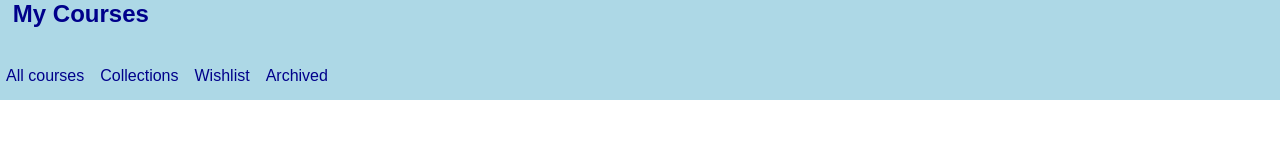
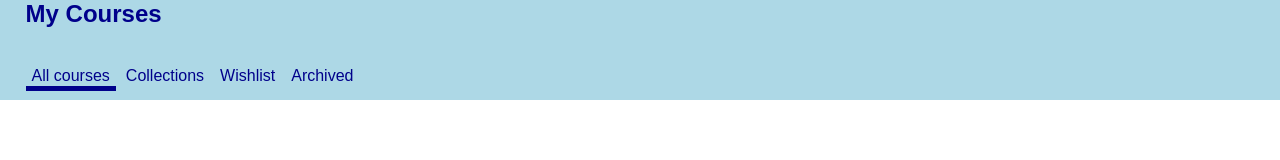
Before and after one commit to megan-reardon/nav-solo-challenge, a plain HTML site: page index.html in a window 1280 px wide. Both pictures are taken after a click on the button "All courses". Drawn offline with Linux system fonts and the light colour scheme.

Commit message:
Added functionality for bottom border to appear when nav is clicked

```diff
--- a/index.html
+++ b/index.html
@@ -6,10 +6,13 @@
 <body>
   <div class="header-container">
   <h2>My Courses</h2>
-  <button>All courses</button>
-  <button>Collections</button>
-  <button>Wishlist</button>
-  <button>Archived</button>
+  <nav>
+    <button class="button">All courses</button>
+    <button class="button">Collections</button>
+    <button class="button">Wishlist</button>
+    <button class="button">Archived</button>
+  </nav>
   </div>
 </body>
+  <script type="text/javascript" src="main.js"></script>
 </html>
--- a/main.js
+++ b/main.js
@@ -0,0 +1,29 @@
+var navContainer = document.querySelector('nav');
+navContainer.addEventListener('click', addBorder);
+
+function addBorder(event) {
+  if (event.target.classList.contains('button')) {
+  addNavBorder(event);
+  }
+}
+
+function addNavBorder() {
+  var navButtons = document.querySelectorAll('button');
+  for (i = 0; i<navButtons.length; i++) {
+    navButtons[i].classList.remove('bottom-border');
+    event.target.classList.add('bottom-border');
+  }
+}
+
+
+
+
+
+
+
+
+
+
+
+
+//
--- a/styles.css
+++ b/styles.css
@@ -12,15 +12,29 @@ h2 {
   font-family: sans-serif;
   color: darkblue;
   margin: 0 0 3% 1%;
+  padding-left: 1%;
+}
+
+nav {
+  padding-left: 2%;
 }
 
 button {
   background: none;
-  border: none;
+  border-top: none;
+  border-left: none;
+  border-right: none;
+  border-bottom: none;
   color: darkblue;
   font-family: sans-serif;
   font-size: 1em;
+}
 
+button:focus {
+  outline:0;}
+
+.bottom-border {
+  border-bottom: 5px solid darkblue;
 }
 
 
```
